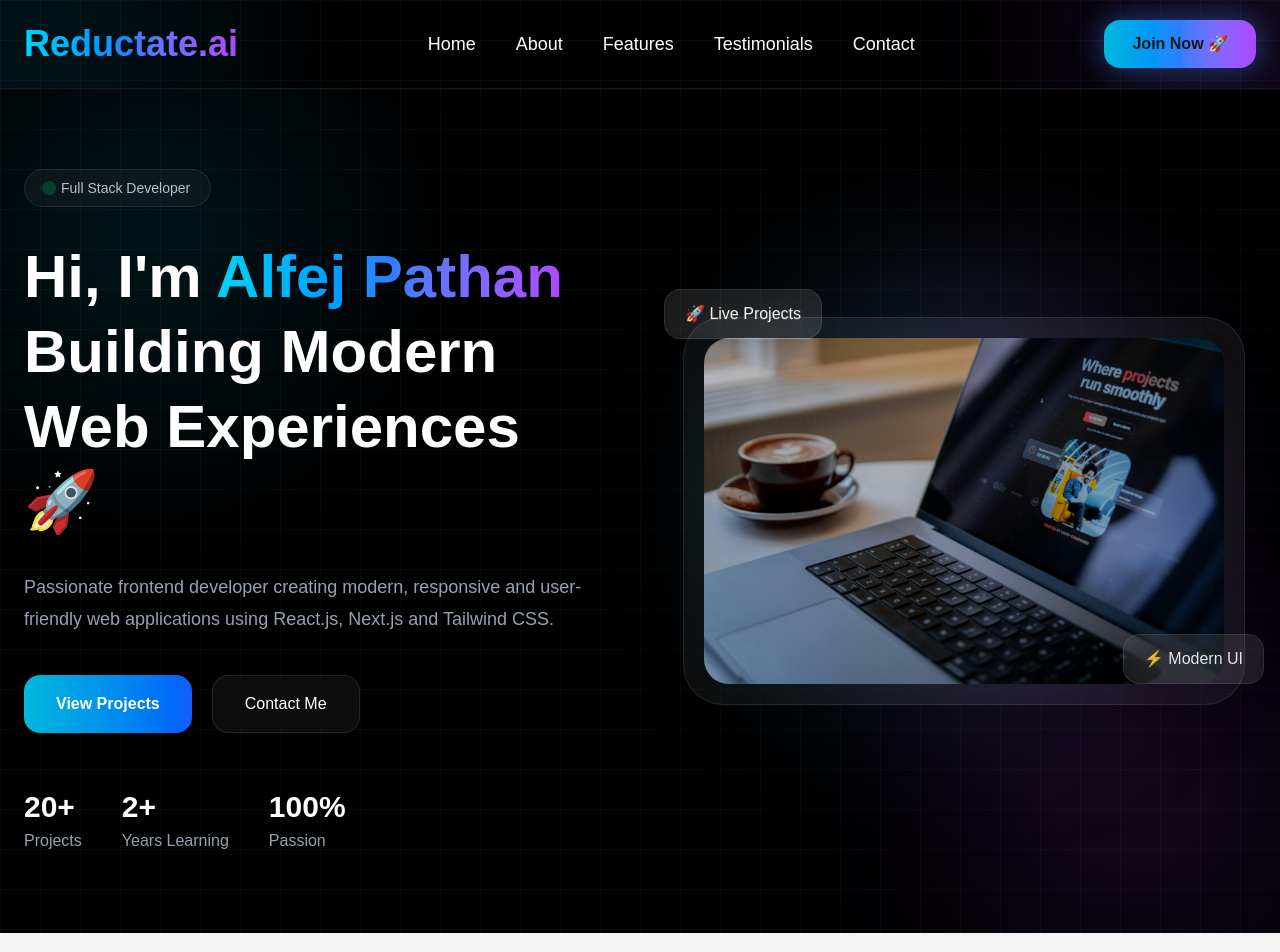
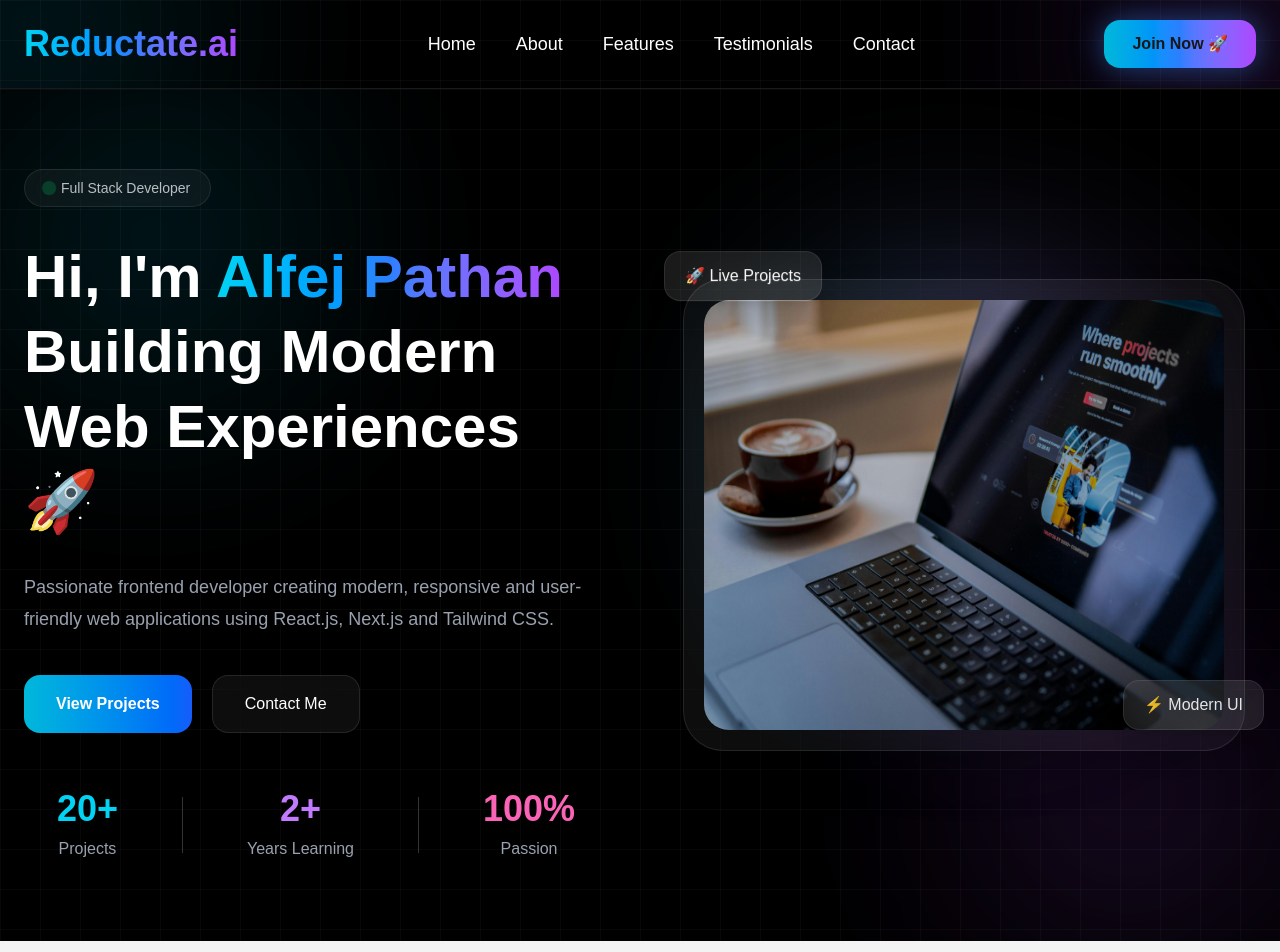
Before and after one commit to alfezpathan695-code/reductate-ai, a Next.js app: page / in a window 1280 px wide. Shown: the top 952 px of the page. Built offline with nearby package versions, Linux system fonts and the light colour scheme.

Commit message:
fixed image

```diff
--- a/app/page.tsx
+++ b/app/page.tsx
@@ -305,21 +305,25 @@ import { useState } from "react";
 
 {/* Stats */}
 
-      <div className="mt-14 flex flex-wrap gap-10">
+<div className="mt-14 flex flex-wrap justify-center items-center gap-16 text-center">
 
   <div className="hover:scale-110 transition duration-300">
-          <h3 className="text-3xl font-bold">20+</h3>
-          <p className="text-gray-400 mt-1">Projects</p>
+    <h3 className="text-4xl font-bold text-cyan-400">20+</h3>
+    <p className="text-gray-400 mt-2">Projects</p>
   </div>
 
+  <div className="w-[1px] h-14 bg-white/20 hidden md:block"></div>
+
   <div className="hover:scale-110 transition duration-300">
-          <h3 className="text-3xl font-bold">2+</h3>
-          <p className="text-gray-400 mt-1">Years Learning</p>
+    <h3 className="text-4xl font-bold text-purple-400">2+</h3>
+    <p className="text-gray-400 mt-2">Years Learning</p>
   </div>
 
+  <div className="w-[1px] h-14 bg-white/20 hidden md:block"></div>
+
   <div className="hover:scale-110 transition duration-300">
-          <h3 className="text-3xl font-bold">100%</h3>
-          <p className="text-gray-400 mt-1">Passion</p>
+    <h3 className="text-4xl font-bold text-pink-400">100%</h3>
+    <p className="text-gray-400 mt-2">Passion</p>
   </div>
 
 </div>
@@ -344,7 +348,7 @@ import { useState } from "react";
         <img
           src="/hero.jpg"
           alt="Hero"
-          className="w-[520px] rounded-[25px]"
+          className="w-[520px] h-[430px] rounded-[25px]"
         />
 
 
```
Lines whose indentation alone changed are shown as unchanged.
